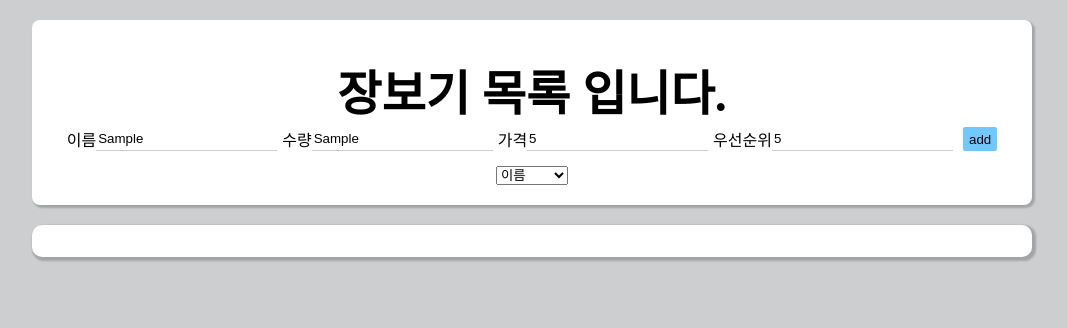
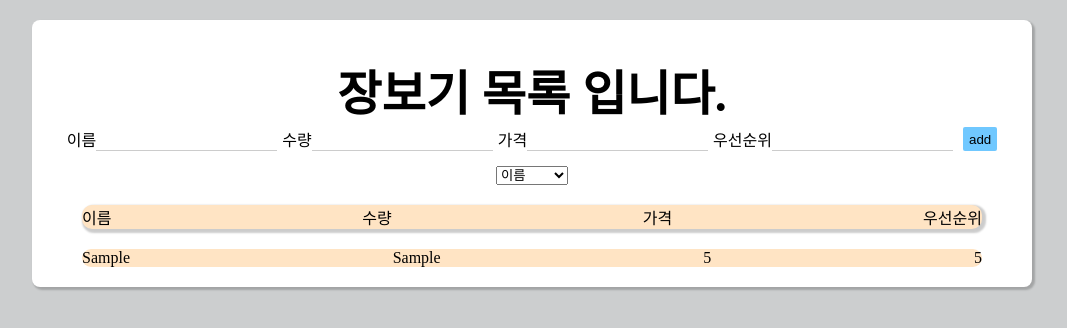
Before and after one commit to kqjatjr/shoppingCart, a website: page public/index.html in a window 1280 px wide. Both pictures are taken after typing "Sample", "Sample", "5", "5" into the empty fields and a click on the button "add". Shown: the whole page, without its empty margins (108-1175 px from the left). Drawn offline with Linux system fonts and the light colour scheme.

Commit message:
입출력 구현(WIP)

```diff
--- a/public/css/shoppingCss.css
+++ b/public/css/shoppingCss.css
@@ -35,16 +35,15 @@ body {
 }
 .renderContainer {
   display: flex;
-  flex-direction: column;
-  justify-content: center;
+  justify-content: space-between;
   margin: 20px auto 0 auto;
-  background-color: white;
   align-items: center;
-  width: 1000px;
+  width: 900px;
+  background-color: bisque;
   border-radius: 10px;
   box-shadow: 2px 2px 2px 2px rgba(0, 0, 0, 0.2);
 }
-.container_addButton {
+.container .container_addButton {
   border-radius: 2px;
   border: none;
   margin-left: 5px;
@@ -56,3 +55,15 @@ body {
 .container_addButton:active {
   background-color: red;
 }
+.shopping-list {
+  background-color: bisque;
+}
+.renderInput {
+  display: flex;
+  justify-content: space-between;
+  margin: 20px auto 0 auto;
+  align-items: center;
+  width: 900px;
+  background-color: bisque;
+  border-radius: 10px;
+}
--- a/public/index.html
+++ b/public/index.html
@@ -29,25 +29,41 @@
           <option value="priority">우선순위</option>
         </select>
       </div>
+      <div class="renderContainer">
+        <label class="renderlabel">이름 </label
+        ><label class="renderlabel">수량</label
+        ><label class="renderlabel">가격</label
+        ><label class="renderlabel">우선순위</label>
+      </div>
+      <div class="renderInput"></div>
     </div>
-    <div class="renderContainer">
-      <ul class="shopping-list"></ul>
-    </div>
+
     <script type="text/javascript">
       class Shopping {
         constructor(id) {
           this.shopping = [];
-          this.$shoppinglist = document.querySelector(id);
+          this.$shoppingList = document.querySelector(id);
           this.initializeEvents();
         }
 
         initializeEvents() {
-          const $add = this.$shoppinglist.querySelector(".container_addButton");
+          const $add = this.$shoppingList.querySelector(".container_addButton");
           $add.addEventListener("click", this.handleClickAdd);
         }
+
         handleClickAdd = () => {
-          const $input_name = this.$shoppinglist.querySelector("#name_id");
-          console.log($input_name);
+          const $inputName = this.$shoppingList.querySelector("#nameId");
+          const $inputQuantity =
+            this.$shoppingList.querySelector("#quantityId");
+          const $inputPrice = this.$shoppingList.querySelector("#priceId");
+          const $inputPriority =
+            this.$shoppingList.querySelector("#priorityId");
+          const $list = this.$shoppingList.querySelector(".renderInput");
+          $list.innerHTML = `<label class="renderlabel">${$inputName.value}</label><label class="renderlabel">${$inputQuantity.value}</label><label class="renderlabel">${$inputPrice.value}</label><label class="renderlabel">${$inputPriority.value}</label>`;
+          $inputName.value = "";
+          $inputQuantity.value = "";
+          $inputPrice.value = "";
+          $inputPriority.value = "";
         };
       }
       const shopping = new Shopping("#container");
```
